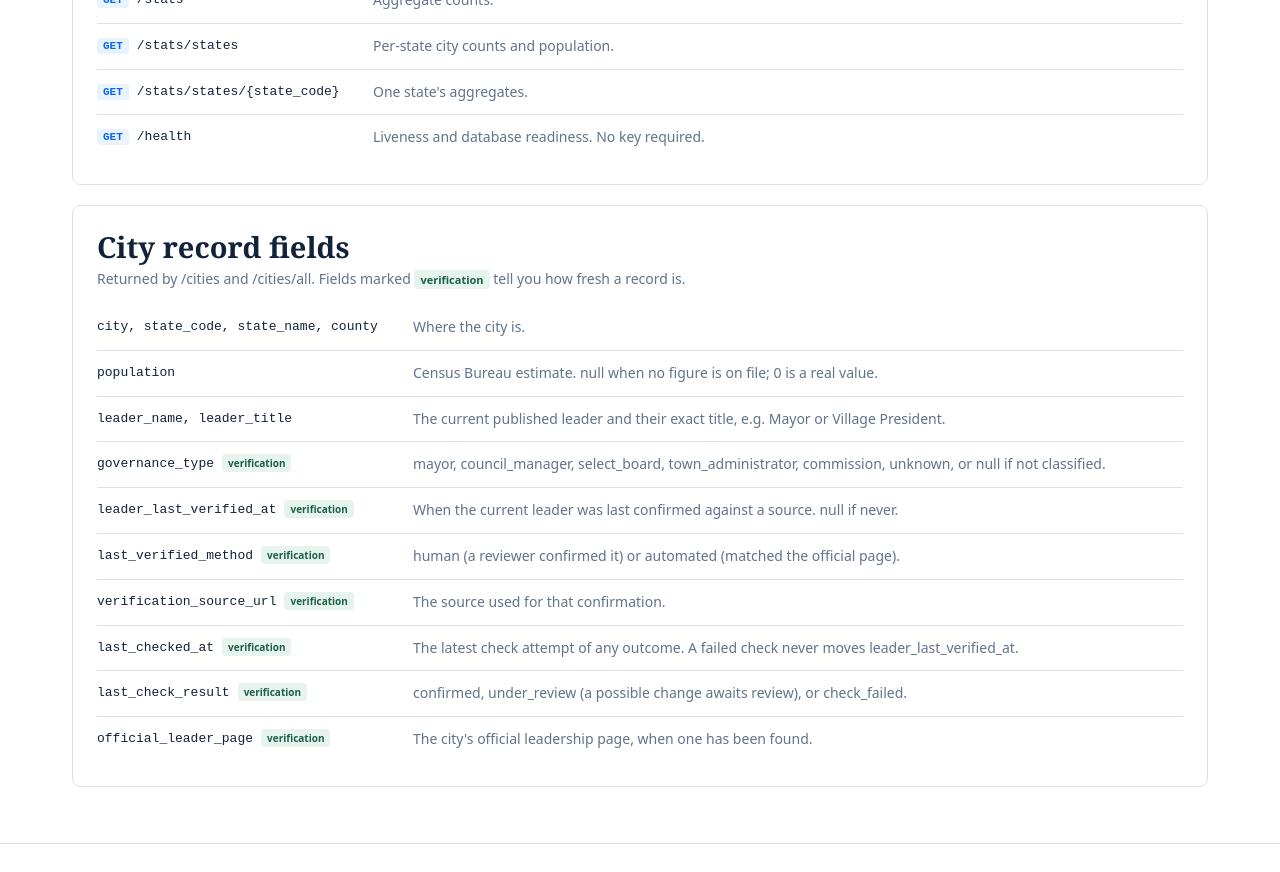
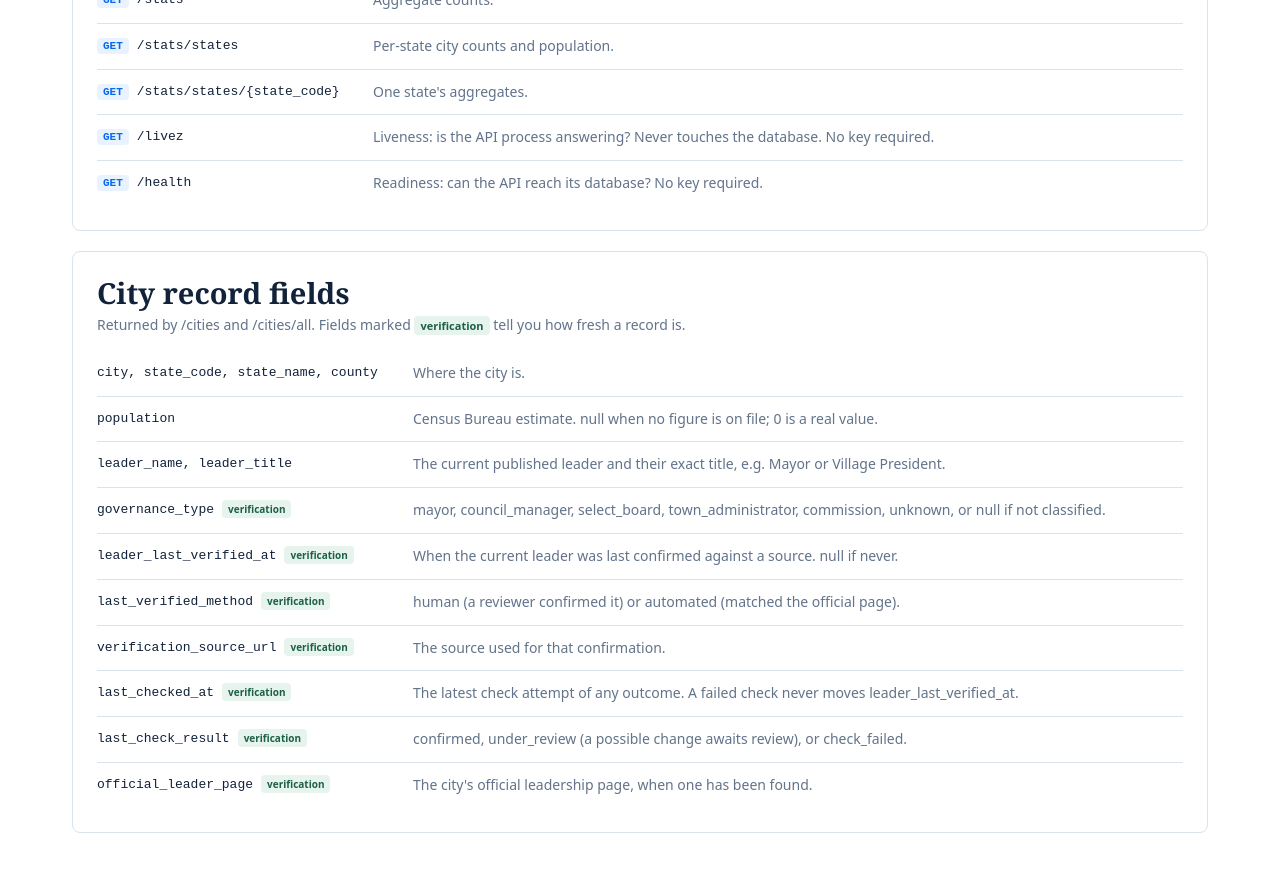
Before and after one commit to Kwamib/civicgrid-web, a Next.js app: page /developers in a window 1280 px wide. Shown: the part 1020-1892 px from the top of the page. Built offline with nearby package versions, Linux system fonts and the light colour scheme; no server answers.

Commit message:
Developers page: list /livez for liveness and /health for readiness (#48)

```diff
--- a/src/app/developers/page.tsx
+++ b/src/app/developers/page.tsx
@@ -28,7 +28,8 @@ const ENDPOINTS: { method: string; path: string; desc: string; paid?: boolean }[
   { method: "GET", path: "/stats", desc: "Aggregate counts." },
   { method: "GET", path: "/stats/states", desc: "Per-state city counts and population." },
   { method: "GET", path: "/stats/states/{state_code}", desc: "One state's aggregates." },
-  { method: "GET", path: "/health", desc: "Liveness and database readiness. No key required." },
+  { method: "GET", path: "/livez", desc: "Liveness: is the API process answering? Never touches the database. No key required." },
+  { method: "GET", path: "/health", desc: "Readiness: can the API reach its database? No key required." },
 ];
 
 const FIELDS: { name: string; desc: string; isNew?: boolean }[] = [
```
